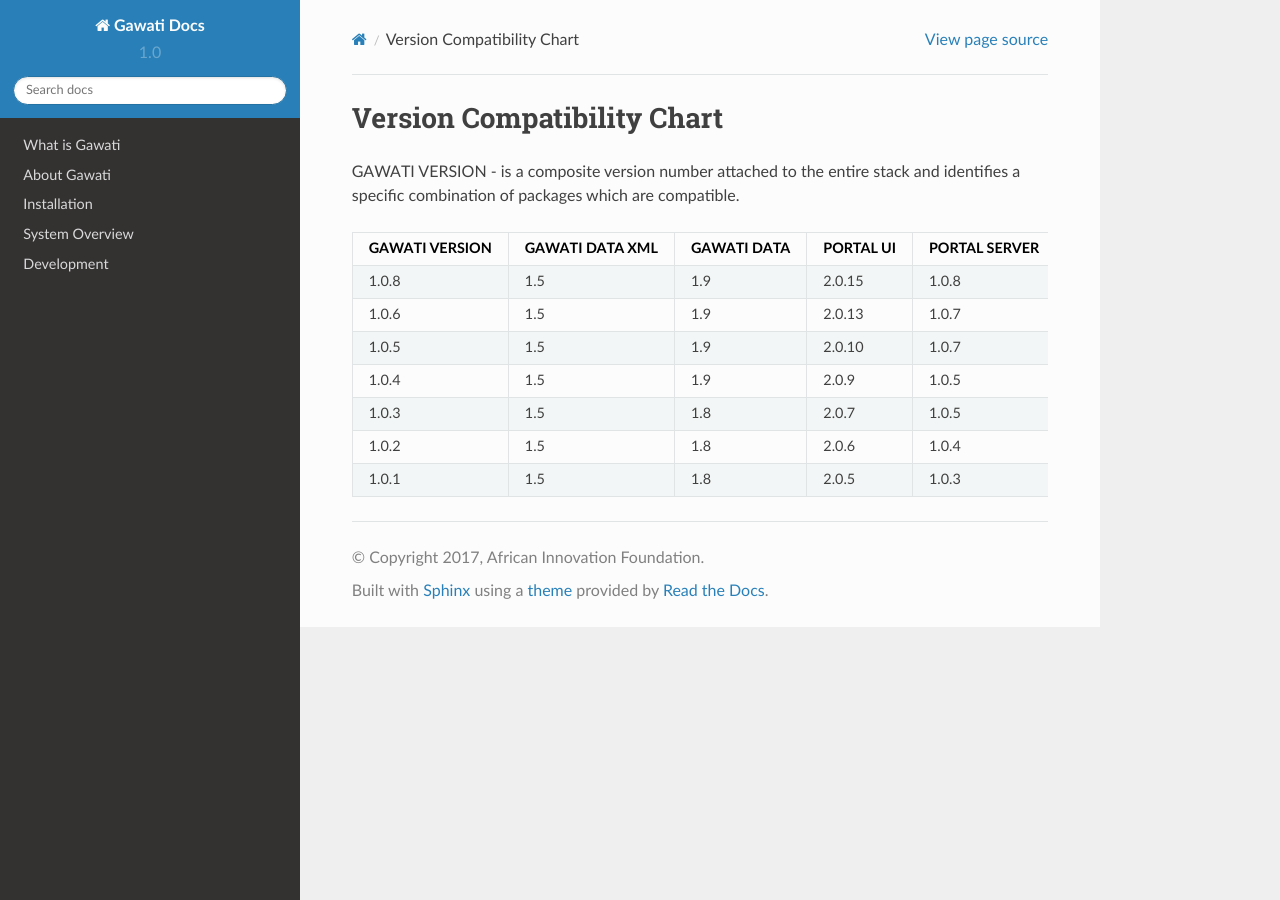
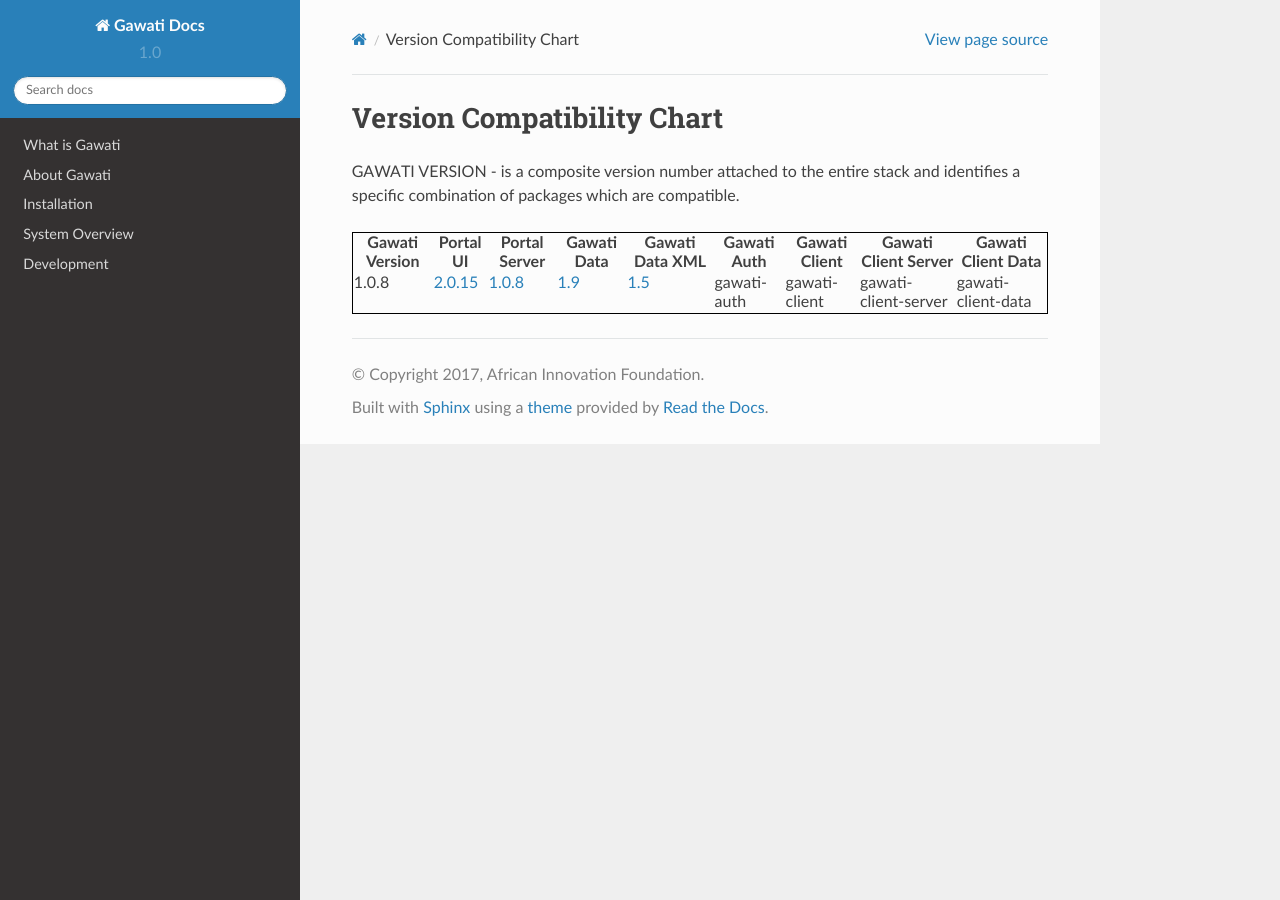
Before and after one commit to gawati/gawati-docs, a Sphinx documentation site: the page built from docs/source/development/version-compat.rst, in a window 1280 px wide. Built offline with Sphinx 7.4.7 and the Read the Docs theme 2.0.0, drawn with Linux system fonts in a browser that asks for light colours.

Commit message:
Autogenerated version compatibility table

```diff
--- a/docs/source/development/version-compat.rst
+++ b/docs/source/development/version-compat.rst
@@ -3,21 +3,40 @@ Version Compatibility Chart
 
 GAWATI VERSION - is a composite version number attached to the entire stack and identifies a specific combination of packages which are compatible.
 
-+-------+--------+------+-------+-------+------+
-|GAWATI |GAWATI  |GAWATI|PORTAL |PORTAL |      |
-|VERSION|DATA XML|DATA  |UI     |SERVER |STATUS|
-+=======+========+======+=======+=======+======+
-| 1.0.8 | 1.5    |1.9   |2.0.15 |1.0.8  |  OK  |
-+-------+--------+------+-------+-------+------+
-| 1.0.6 | 1.5    |1.9   |2.0.13 |1.0.7  |  OK  |
-+-------+--------+------+-------+-------+------+
-| 1.0.5 | 1.5    |1.9   |2.0.10 |1.0.7  |  OK  |
-+-------+--------+------+-------+-------+------+
-| 1.0.4 | 1.5    |1.9   |2.0.9  |1.0.5  |  OK  |
-+-------+--------+------+-------+-------+------+
-| 1.0.3 | 1.5    |1.8   |2.0.7  |1.0.5  |  OK  |
-+-------+--------+------+-------+-------+------+
-| 1.0.2 | 1.5    |1.8   |2.0.6  |1.0.4  |  OK  |
-+-------+--------+------+-------+-------+------+
-| 1.0.1 | 1.5    |1.8   |2.0.5  |1.0.3  |  OK  |
-+-------+--------+------+-------+-------+------+
+.. raw:: html
+
+        <table style="border: solid 1px black;">
+    <thead>
+        <tr>
+            <th>Gawati Version</th>
+            <th>Portal UI</th>
+            <th>Portal Server</th>
+            <th>Gawati Data</th>
+            <th>Gawati Data XML</th>
+            <th>Gawati Auth</th>
+            <th>Gawati Client</th>
+            <th>Gawati Client Server</th>
+            <th>Gawati Client Data</th>
+        </tr>
+    </thead>
+
+        <tr>
+            <td>1.0.8</td>
+            <td>
+                    <a href="https://github.com/gawati/gawati-portal-ui/commit/14f24ae">2.0.15</a>
+                    </td>
+            <td>
+                    <a href="https://github.com/gawati/gawati-portal-server/commit/8d490f9">1.0.8</a>
+                    </td>
+            <td>
+                    <a href="https://github.com/gawati/gawati-data/commit/5bce37b">1.9</a>
+                    </td>
+            <td>
+                    <a href="https://github.com/gawati/gawati-data-xml/commit/b3e23d0">1.5</a>
+                    </td>
+            <td>gawati-auth</td>
+            <td>gawati-client</td>
+            <td>gawati-client-server</td>
+            <td>gawati-client-data</td>
+        </tr>
+        </table>
```
